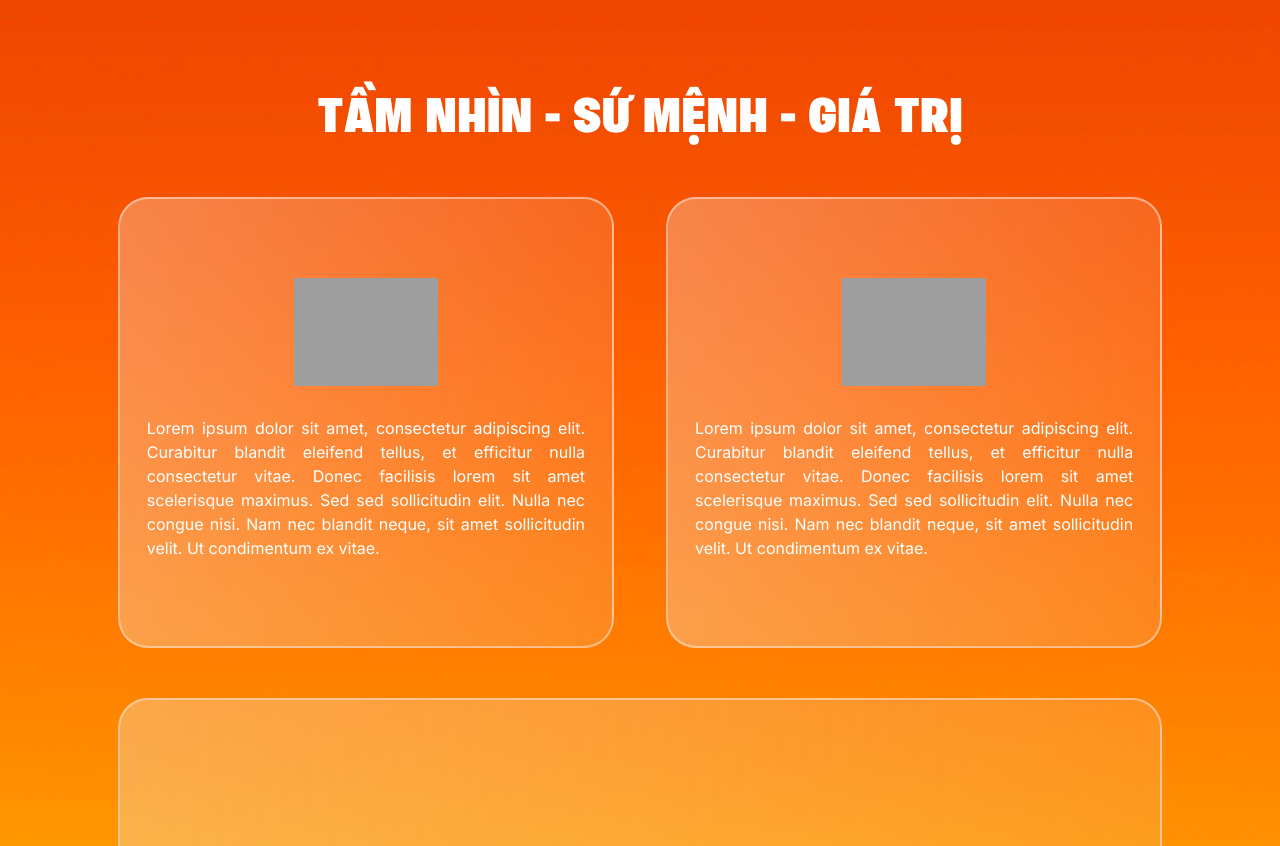
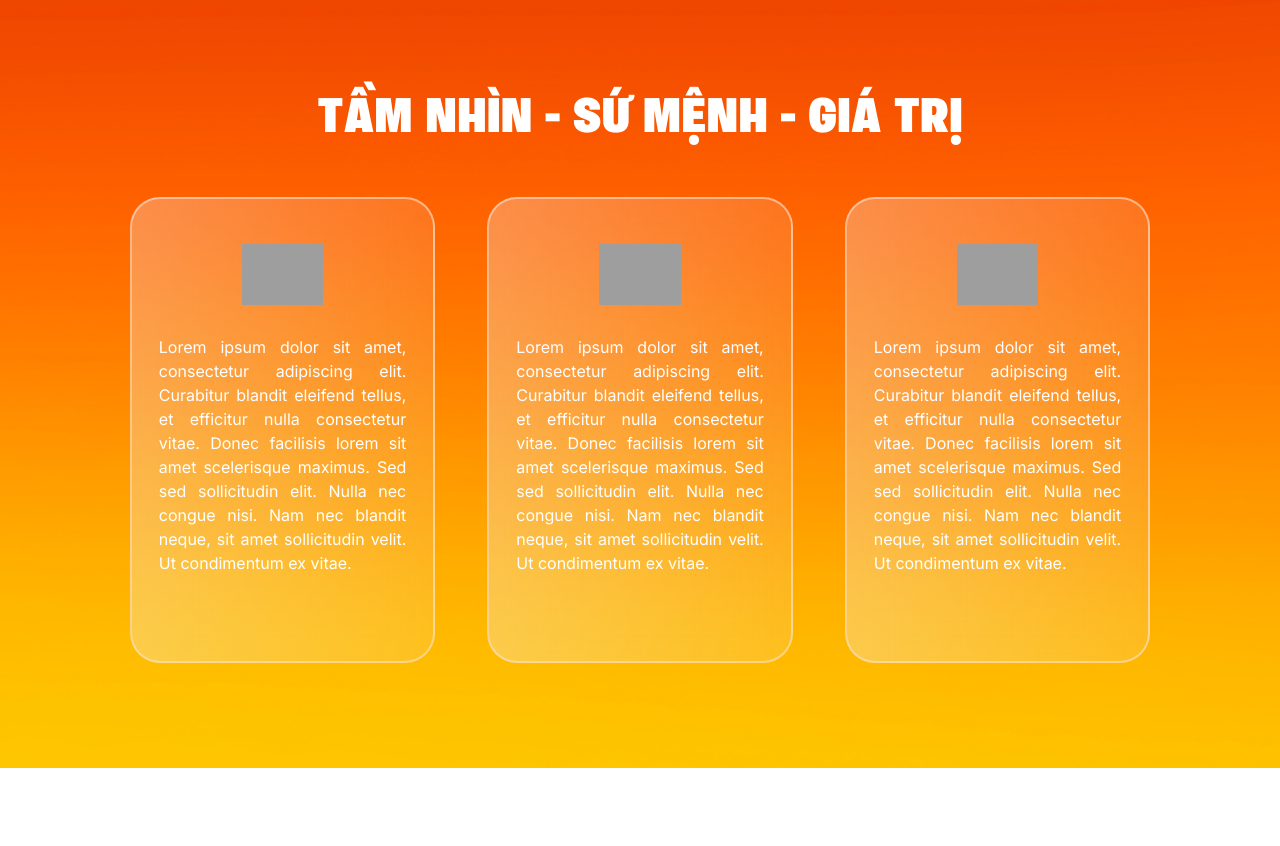
Before and after one commit to NguyenHuuThang10/Home-Page-TTP, a PHP site: page / in a window 1280 px wide. Shown: the part 1291-2137 px from the top of the page. Run offline with PHP 8.4, Linux system fonts and the light colour scheme; some libraries are stand-ins or nearby versions; grey boxes are pictures that could not be loaded.

Commit message:
fix vision section

```diff
--- a/css/style.css
+++ b/css/style.css
@@ -242,17 +242,12 @@ html {}
 
 }
 
-.vision-list {
+.vision-list{
     display: flex;
-    justify-content: center;
-    align-items: stretch; /* Đảm bảo các box có chiều cao đều nhau */
-    flex-wrap: nowrap; /* Ngăn không cho các phần tử xuống dòng */
-    gap: 20px;
 }
 
 .box-gm{
-    flex: 1; /* Chia đều không gian cho tất cả các box */
-    min-width: 30%;
+    width: 30%;
     border-radius: 30px;
     border: 2px solid rgba(255, 224, 205, 0.60);
     background: linear-gradient(90deg, rgba(245, 245, 245, 0.30) 0.11%, rgba(245, 245, 245, 0.12) 99.91%);
--- a/index.php
+++ b/index.php
@@ -86,8 +86,7 @@
                     <h1 class="title-head text-white text-center">TẦM NHÌN - SỨ MỆNH - GIÁ TRỊ</h1>
 
                     <div class="vision-list">
-                        <div class="row">
-                            <div class="col-6 box-gm">
+                            <div class="box-gm">
                                 <div class="vision-img">
                                     <img src="./img/vision 1.svg" alt="">
                                 </div>
@@ -96,7 +95,7 @@
                                 </p>
                             </div>
 
-                            <div class="col-6 box-gm">
+                            <div class="box-gm">
                                 <div class="vision-img">
                                     <img src="./img/vision 2.svg" alt="">
                                 </div>
@@ -105,7 +104,7 @@
                                 </p>
                             </div>
 
-                            <div class="col-6 box-gm">
+                            <div class="box-gm">
                                 <div class="vision-img">
                                     <img src="./img/vision 3.svg" alt="">
                                 </div>
@@ -114,7 +113,6 @@
                                 </p>
                             </div>
 
-                        </div>
                     </div>
                 </div>
             </div>
```
